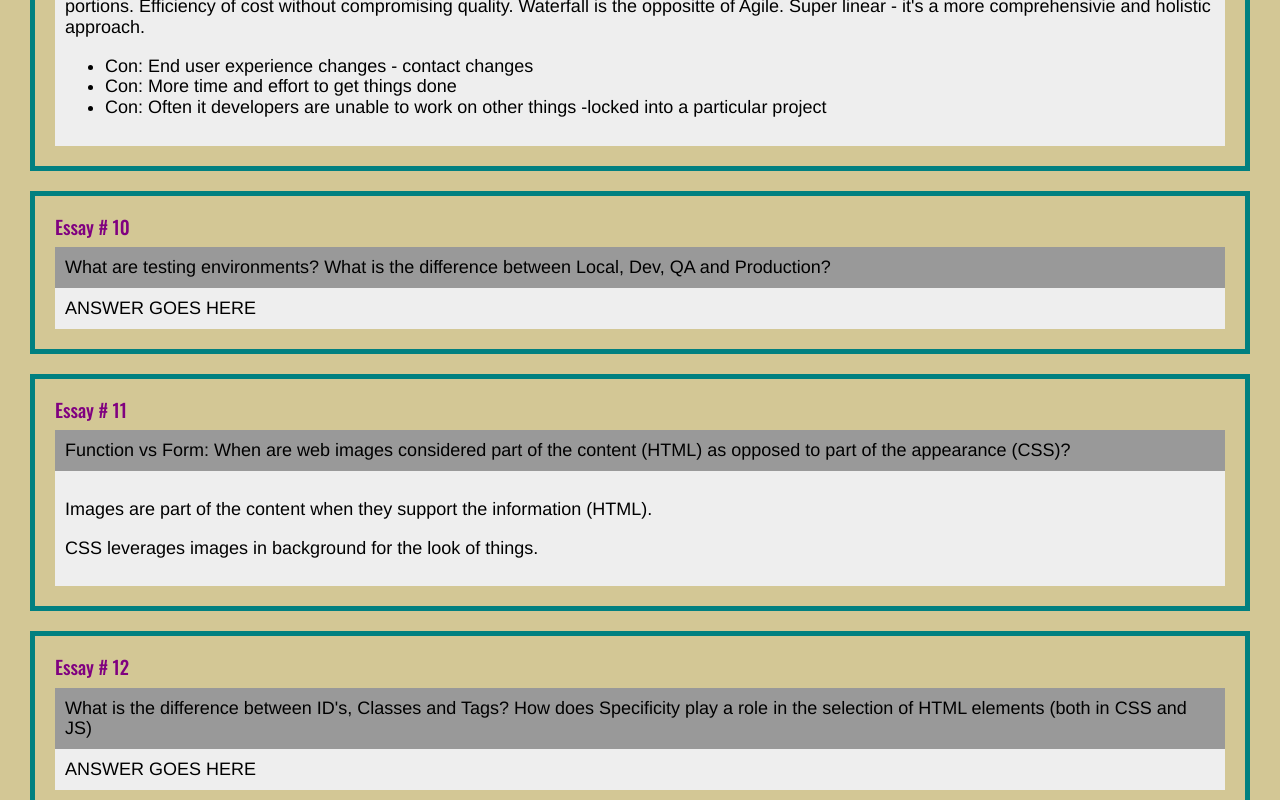
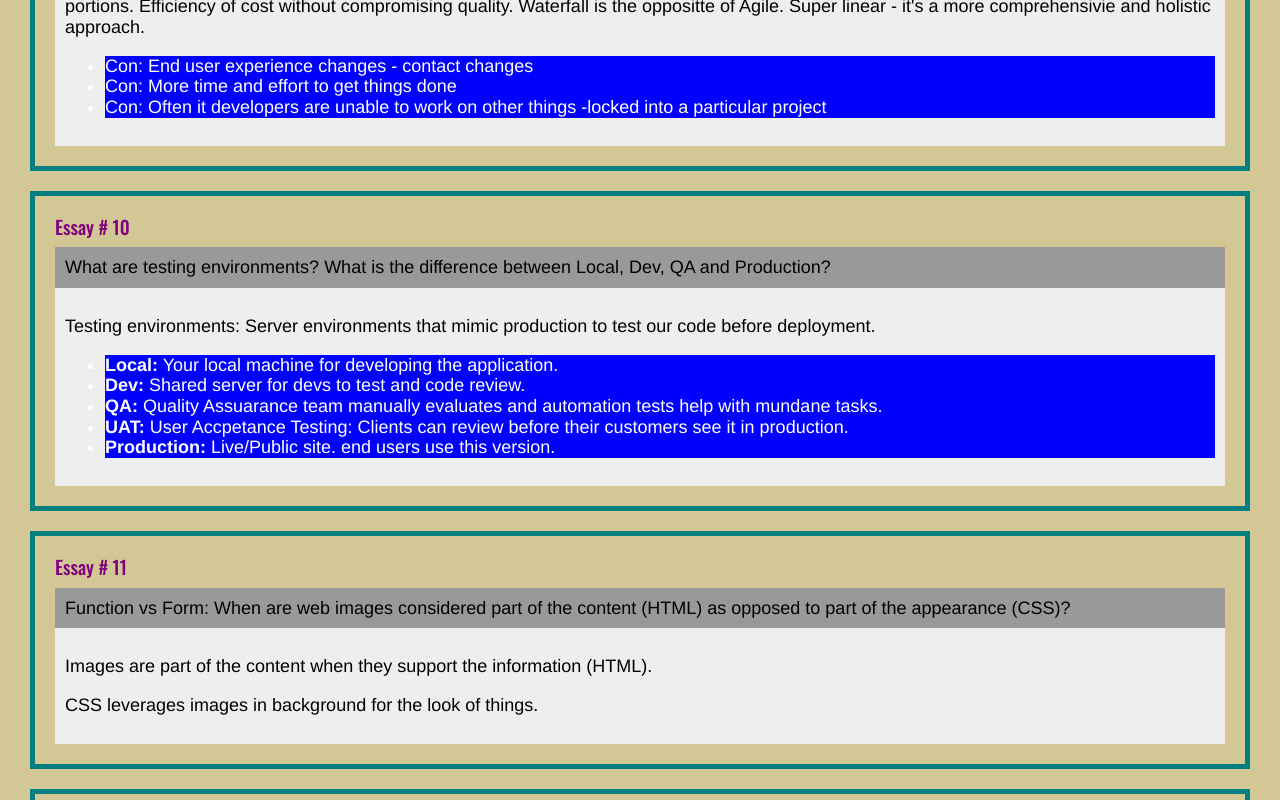
Before and after one commit to meatch/uclax-web1-summer21, a React (Create React App) app: page /homework in a window 1280 px wide. Shown: the part 3083-3883 px from the top of the page. Built offline with nearby package versions, Linux system fonts and the light colour scheme.

Commit message:
Added Context for the first time.

```diff
--- a/src/React/Homework/Essay.jsx
+++ b/src/React/Homework/Essay.jsx
@@ -30,4 +30,20 @@ const EssayStyled = styled.div`
         padding: 10px;
         background-color: #eee;
     }
+
+
+    li {
+        color: white;
+        background-color: blue;
+    }
+
+    #timbukthree {
+        background-color: orange;
+    }
+
+    .timbukthree {
+        background-color: pink;
+    }
+
+
 `;
--- a/src/React/Homework/Homework.jsx
+++ b/src/React/Homework/Homework.jsx
@@ -135,7 +135,15 @@ const Homework = () => {
                 number={ 10 }
                 question='What are testing environments? What is the difference between Local, Dev, QA and Production?'
             >
-                ANSWER GOES HERE
+                <p>Testing environments: Server environments that mimic production to test our code before deployment.</p>
+
+                <ul>
+                    <li><b>Local:</b> Your local machine for developing the application.</li>
+                    <li><b>Dev:</b> Shared server for devs to test and code review.</li>
+                    <li><b>QA:</b> Quality Assuarance team manually evaluates and automation tests help with mundane tasks.</li>
+                    <li><b>UAT:</b> User Accpetance Testing: Clients can review before their customers see it in production.</li>
+                    <li><b>Production:</b> Live/Public site. end users use this version.</li>
+                </ul>
             </Essay>
             <Essay
                 number={ 11 }
@@ -153,6 +161,17 @@ const Homework = () => {
                 number={ 12 }
                 question={ `What is the difference between ID's, Classes and Tags? How does Specificity play a role in the selection of HTML elements (both in CSS and JS)` }
             >
+                <ol>
+                    <li id="timbuktu" className="timbukthree"><b>IDs</b> Unique label assigned to html elements.</li>
+                    <li className="timbukthree"><b>Classes</b> A label assigned to multiple html elements.</li>
+                    <li><b>Tags</b> any HTML tag used to mark up the content. We can add labels (id and classes) to target with more specificity.</li>
+                    <li><b>Specificity</b> 2 or more conflicting rules, the browser determines which one is more specific.</li>
+                </ol>
+            </Essay>
+            <Essay
+                number={ 13 }
+                question={ `What is a CSS Preprocessor? What are some examples? In React, what are styled components? How do Styled Components violate separation of concerns?` }
+            >
                 ANSWER GOES HERE
             </Essay>
         </div>
--- a/src/React/Layout/Main.jsx
+++ b/src/React/Layout/Main.jsx
@@ -40,8 +40,5 @@ const MainStyled = styled.main`
     background-color: #d3c795;
     padding: 10px;
 
-    /* div {
-        border: solid 2px white;
-        padding: 20px;
-    } */
+
 `;
```
